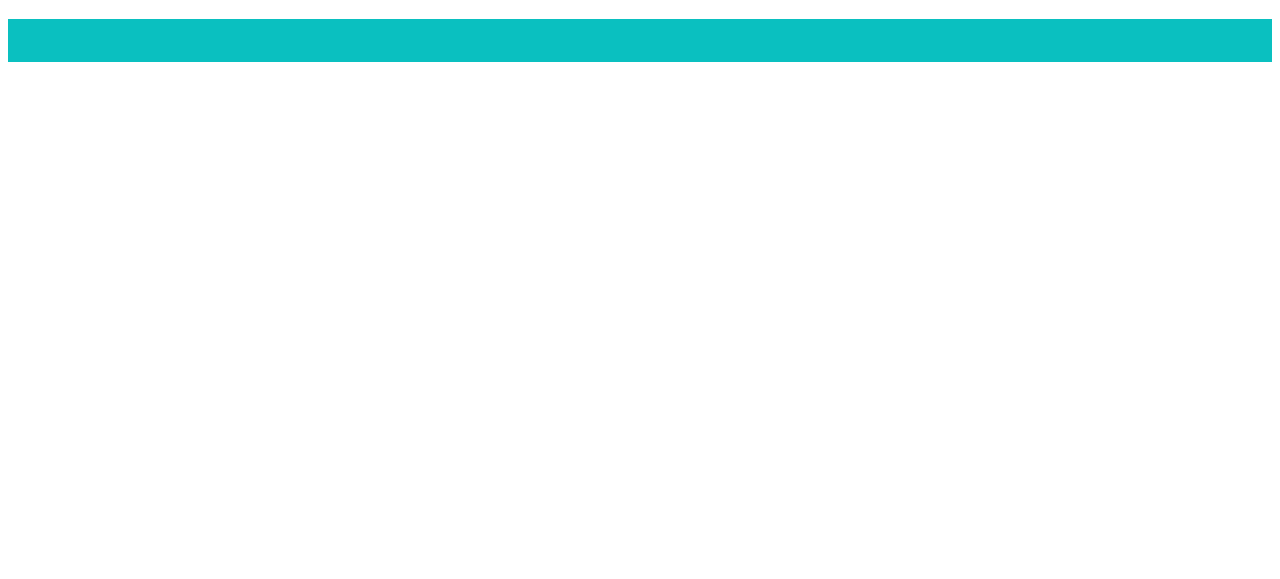
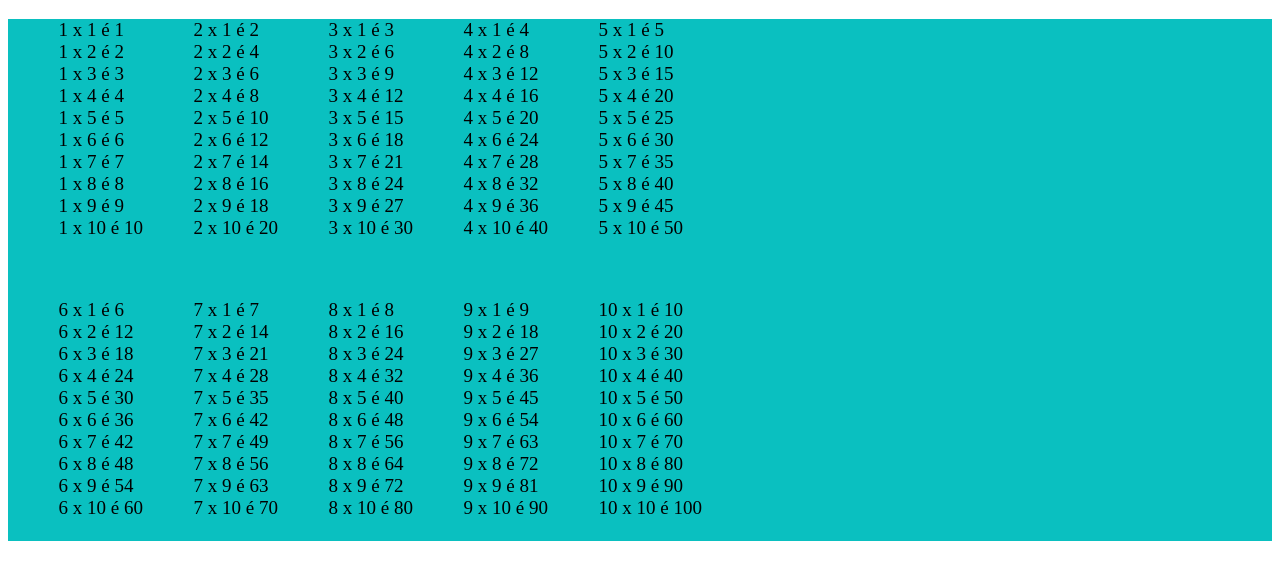
Before and after one commit to NightUrrly/TestsUrrly, a plain HTML site: page index.html in a window 1280 px wide. Shown: the part 61-640 px from the top of the page. Drawn offline with Linux system fonts and the light colour scheme.

Commit message:
tudo certo

```diff
--- a/index.html
+++ b/index.html
@@ -13,9 +13,20 @@
       <div class="tabuada1">
       <script>
 
+        var tabuada = 1;
+        document.write(tabuada + " x 1 é " + tabuada * 1 + "<br>");
+        document.write(tabuada + " x 2 é " + tabuada * 2 + "<br>");
+        document.write(tabuada + " x 3 é " + tabuada * 3 + "<br>");
+        document.write(tabuada + " x 4 é " + tabuada * 4 + "<br>");
+        document.write(tabuada + " x 5 é " + tabuada * 5 + "<br>");
+        document.write(tabuada + " x 6 é " + tabuada * 6 + "<br>");
+        document.write(tabuada + " x 7 é " + tabuada * 7 + "<br>");
+        document.write(tabuada + " x 8 é " + tabuada * 8 + "<br>");
+        document.write(tabuada + " x 9 é " + tabuada * 9 + "<br>");
+        document.write(tabuada + " x 10 é " + tabuada * 10 + "<br>");
+        document.write("<br>")
+        document.write("</div>")
 
-        d
-        var tabuada = 1;
         document.write("<div class = tabuada2>");
         tabuada = 2;
         document.write(tabuada + " x 1 é " + tabuada * 1 + "<br>");
@@ -32,7 +43,7 @@
         document.write("</div>")
         document.write("<div class = tabuada3>");
         tabuada = 3;
-        document.write(tabuada + " x 1 é  + tabuada * 1 + "<br>");
+        document.write(tabuada + " x 1 é " + tabuada * 1 + "<br>");
         document.write(tabuada + " x 2 é " + tabuada * 2 + "<br>");
         document.write(tabuada + " x 3 é " + tabuada * 3 + "<br>");
         document.write(tabuada + " x 4 é " + tabuada * 4 + "<br>");
```
